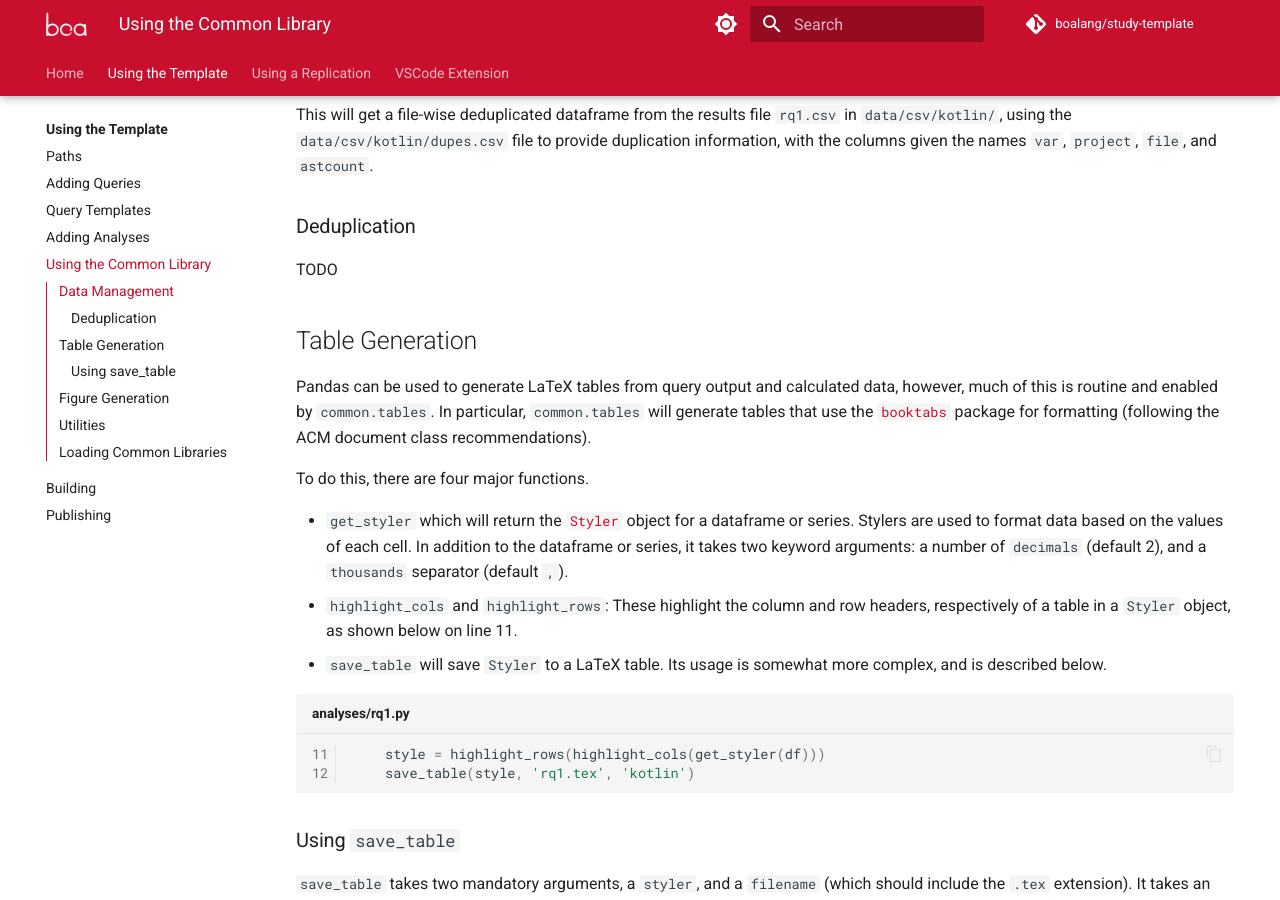
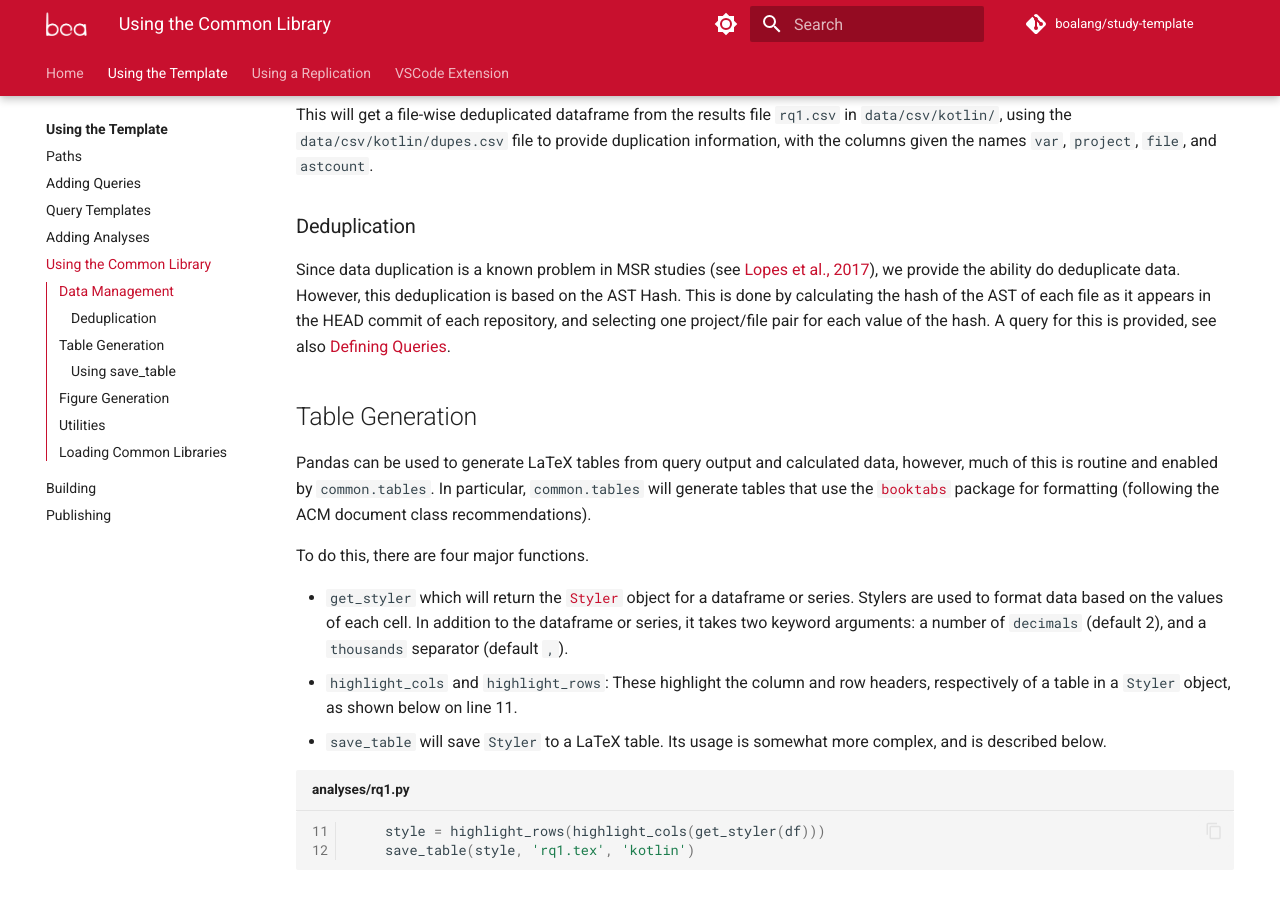
Before and after one commit to boalang/study-template, an MkDocs documentation site: the page built from docs/research/common.md, in a window 1280 px wide and 900 px high, scrolled down 1023 px. Built offline with MkDocs 1.6.1 and Material for MkDocs 9.7.7, drawn with Linux system fonts in a browser that asks for light colours; comment, search, counter and statistics services are not loaded; the version menu is left out.

Commit message:
Rewrite about deduplication

```diff
--- a/docs/research/common.md
+++ b/docs/research/common.md
@@ -37,7 +37,7 @@ This will get a file-wise deduplicated dataframe from the results file `rq1.csv`
 
 ### Deduplication
 
-TODO
+Since data duplication is a known problem in MSR studies (see [Lopes et al., 2017](https://dl.acm.org/doi/10.1145/3133908)), we provide the ability do deduplicate data.  However, this deduplication is based on the AST Hash.  This is done by calculating the hash of the AST of each file as it appears in the HEAD commit of each repository, and selecting one project/file pair for each value of the hash.  A query for this is provided, see also [Defining Queries](add-query.md#defining-queries).
 
 ## Table Generation
 
```
